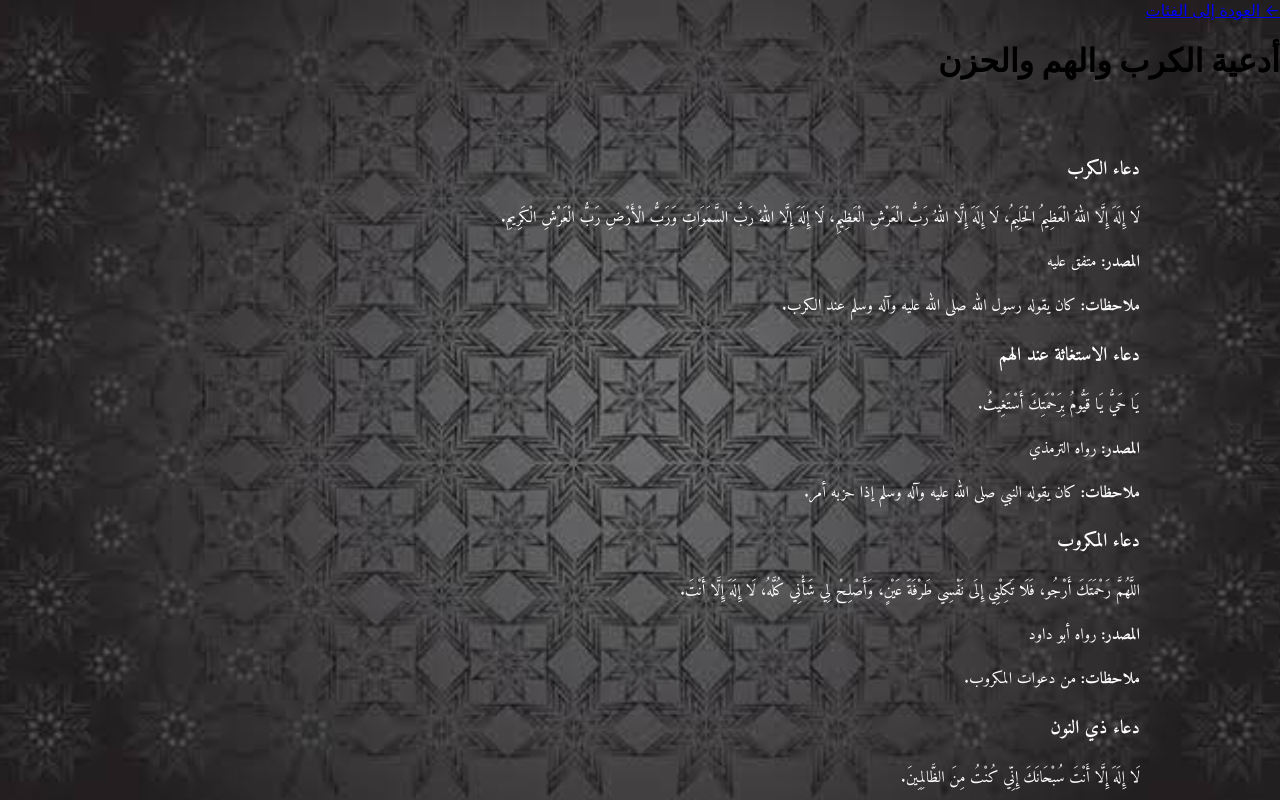
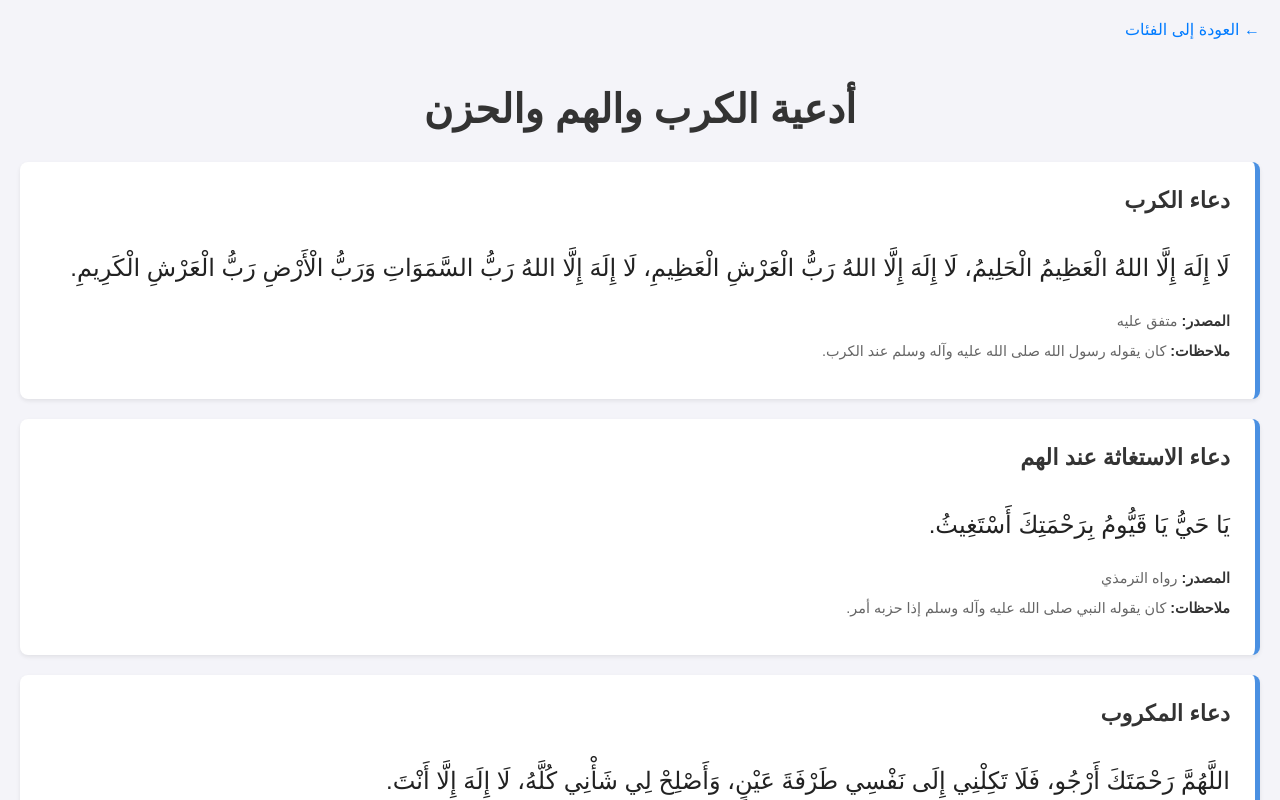
Before and after one commit to Radwan263/noorelaslam, a React (Vite) app in the folder islam/islamic-app-frontend/: page /duas/adkar_karb in a window 1280 px wide. Shown: the top 800 px of the page. Built offline with nearby package versions, Linux system fonts and the light colour scheme.

Commit message:
Update DuasPage.module.css

```diff
--- a/islam/islamic-app-frontend/src/components/DuasPage.module.css
+++ b/islam/islamic-app-frontend/src/components/DuasPage.module.css
@@ -1,66 +1,99 @@
-/* src/components/DuasPage.module.css */
-.duasContainer {
-  width: 100%;
-  max-width: 1000px;
-  margin: 0 auto;
-  padding: 2rem 1rem;
-  color: white;
-  font-family: 'Amiri', serif;
+.pageContainer {
+  padding: 20px;
+  direction: rtl;
+  font-family: 'Arial', sans-serif; /* استخدم الخط المناسب لمشروعك */
+  background-color: #f4f4f9;
+  min-height: 100vh;
 }
 
-.duasHeader {
+.pageTitle {
   text-align: center;
-  margin-bottom: 3rem;
+  color: #333;
+  margin-bottom: 30px;
+  font-size: 2.5rem;
 }
 
-.duasHeader h1 {
-  font-size: 3rem;
-  font-weight: bold;
-  color: #00bfa5;
+/* Styles for Categories Page */
+.categoriesGrid {
+  display: grid;
+  grid-template-columns: repeat(auto-fill, minmax(280px, 1fr));
+  gap: 20px;
 }
 
-.duasHeader p {
-  font-size: 1.2rem;
-  color: #ccc;
-  margin-top: 0.5rem;
+.categoryCard {
+  background-color: #ffffff;
+  border-radius: 8px;
+  padding: 20px;
+  text-decoration: none;
+  color: inherit;
+  box-shadow: 0 4px 8px rgba(0, 0, 0, 0.1);
+  transition: transform 0.2s ease-in-out, box-shadow 0.2s ease-in-out;
 }
 
-.backButton {
-  margin-top: 1.5rem;
-  background-color: transparent;
-  color: #00bfa5;
-  border: 2px solid #00796b;
-  padding: 0.6rem 1.5rem;
-  border-radius: 8px;
-  cursor: pointer;
-  font-size: 1rem;
-  font-family: 'Amiri', serif;
-  transition: all 0.3s ease;
+.categoryCard:hover {
+  transform: translateY(-5px);
+  box-shadow: 0 8px 16px rgba(0, 0, 0, 0.15);
 }
 
-.backButton:hover {
-  background-color: #00796b;
-  color: white;
+.categoryName {
+  font-size: 1.5rem;
+  color: #0056b3;
+  margin-top: 0;
 }
 
-/* --- هذه الأنماط خاصة بالصفحة التي تعرض المحتوى --- */
-.contentArea {
-  background-color: rgba(0, 0, 0, 0.2);
-  border: 1px solid #004d40;
-  border-radius: 12px;
-  padding: 2rem;
-  text-align: right;
+.categoryDescription {
+  font-size: 1rem;
+  color: #555;
 }
 
-.contentTitle {
-  font-size: 2rem;
-  color: #00bfa5;
-  margin-bottom: 1.5rem;
-  text-align: center;
+/* Styles for Duas Page */
+.backLink {
+  display: inline-block;
+  margin-bottom: 20px;
+  color: #007bff;
+  text-decoration: none;
+  font-size: 1rem;
 }
 
-.contentText {
+.backLink:hover {
+  text-decoration: underline;
+}
+
+.duasContainer {
+  display: flex;
+  flex-direction: column;
+  gap: 20px;
+}
+
+.duaCard {
+  background-color: #ffffff;
+  border-radius: 8px;
+  padding: 25px;
+  box-shadow: 0 2px 4px rgba(0, 0, 0, 0.08);
+  border-right: 5px solid #4A90E2;
+}
+
+.duaTitle {
   font-size: 1.4rem;
-  line-height: 2.2;
-  margin-bottom: 1.5rem;
+  color: #333;
+  margin-top: 0;
+  margin-bottom: 15px;
 }
+
+.duaText {
+  font-size: 1.5rem; /* حجم أكبر للنص العربي */
+  line-height: 2.5; /* تباعد أسطر أكبر */
+  color: #222;
+  margin-bottom: 15px;
+  text-align: justify;
+}
+
+.duaVirtue, .duaSource, .duaNotes {
+  font-size: 0.9rem;
+  color: #666;
+  margin-top: 10px;
+}
+
+.duaVirtue strong, .duaSource strong, .duaNotes strong {
+  color: #333;
+}
```
